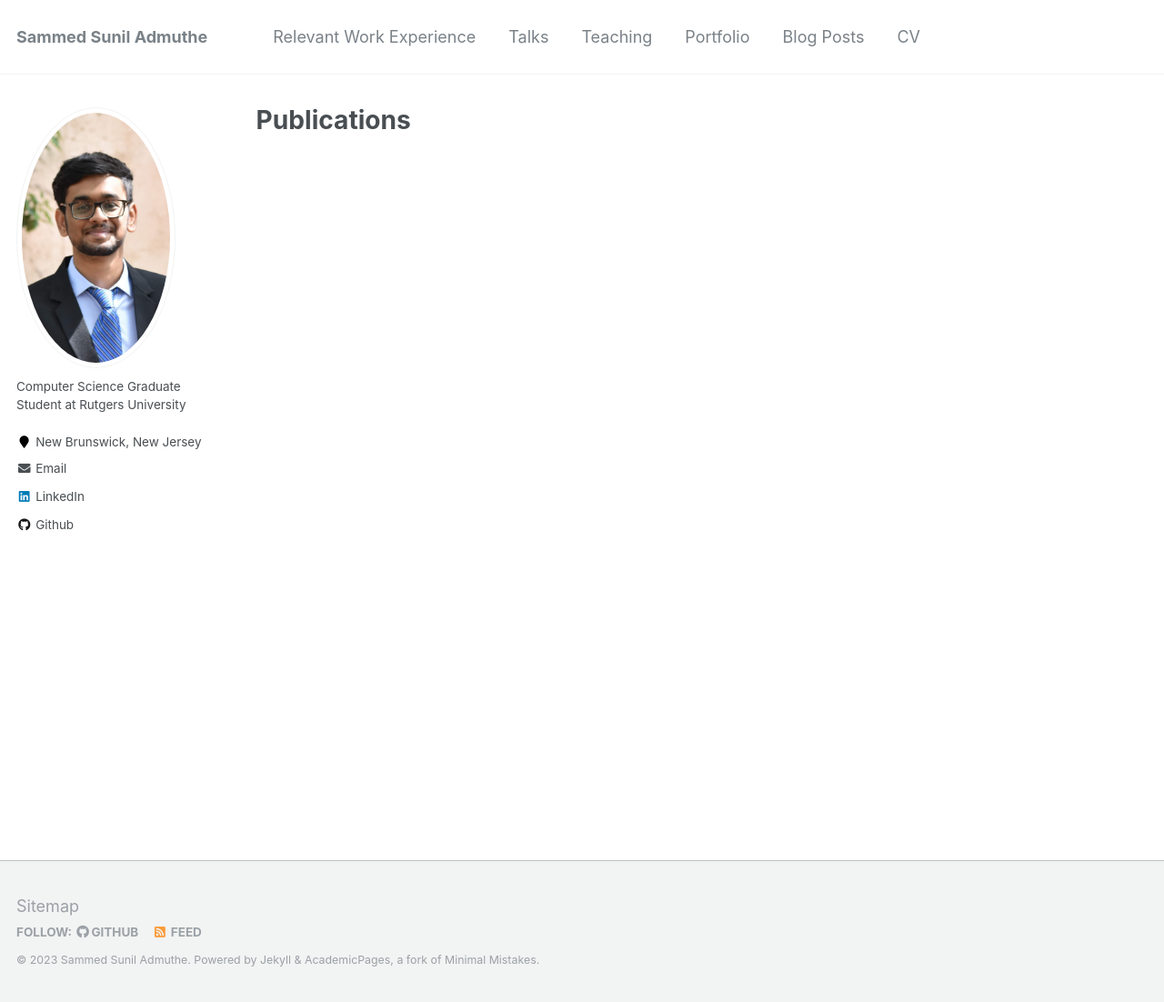
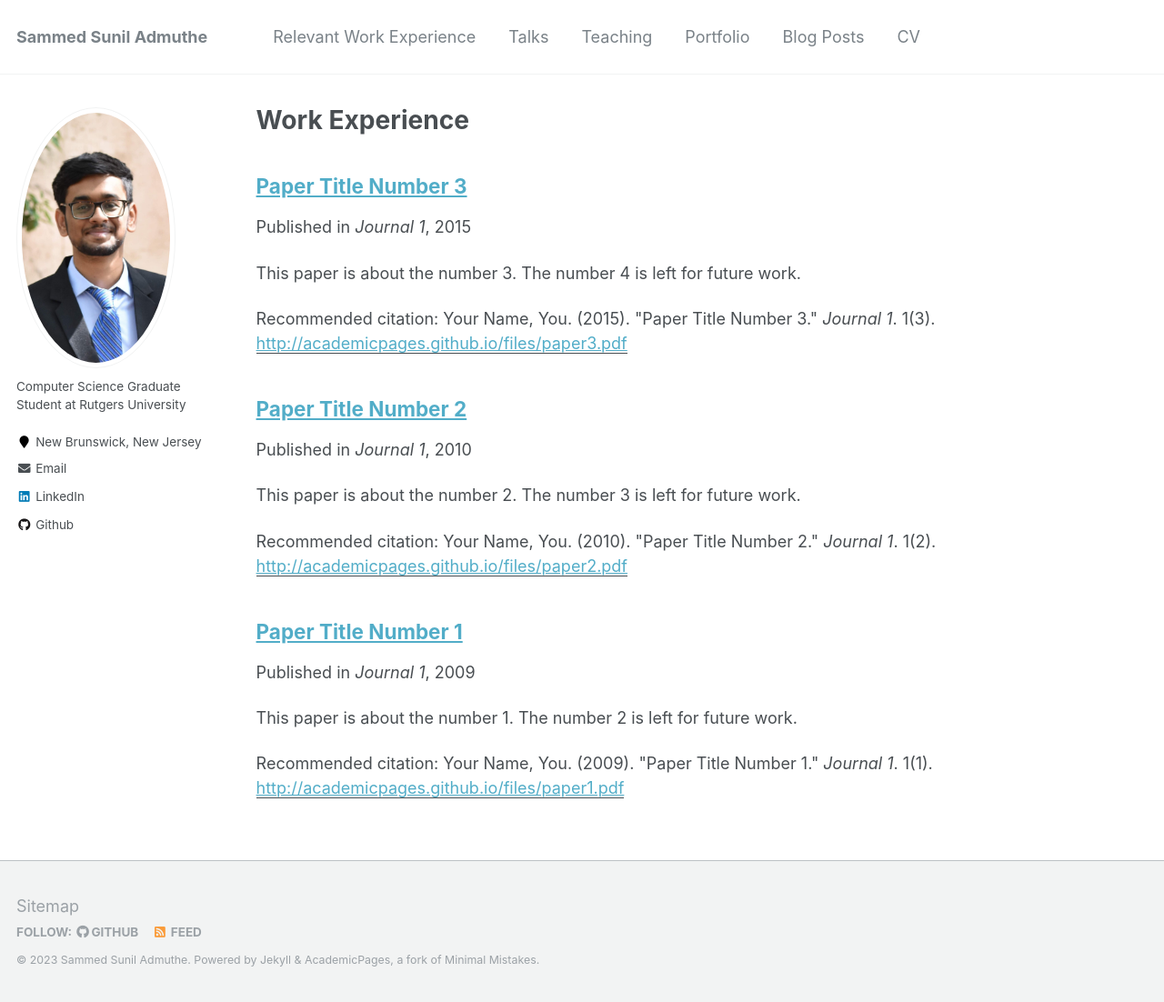
Before and after one commit to SammedAdmuthe/SammedAdmuthe.github.io, a Jekyll site: the page built from _pages/publications.md, in a window 1280 px wide and 1102 px high. Shown: the whole window at 91% size. Built offline with Jekyll 4.4.1, drawn with Linux system fonts in a browser that asks for light colours.

Commit message:
Work Experiencce tab added

```diff
--- a/_config.yml
+++ b/_config.yml
@@ -178,7 +178,7 @@ collections:
   teaching:
     output: true
     permalink: /:collection/:path/
-  publications:
+  workexperience:
     output: true
     permalink: /:collection/:path/
   portfolio:
@@ -218,10 +218,10 @@ defaults:
       author_profile: true
       share: true
       comments: true
-  # _publications
+  # _workexperience
   - scope:
       path: ""
-      type: publications
+      type: workexperience
     values:
       layout: single
       author_profile: true
--- a/_includes/archive-single.html
+++ b/_includes/archive-single.html
@@ -42,7 +42,7 @@
 
         {% if post.collection == 'teaching' %}
           <p> {{ post.type }}, <i>{{ post.venue }}</i>, {{ post.date | default: "1900-01-01" | date: "%Y" }} </p>
-        {% elsif post.collection == 'publications' %}
+        {% elsif post.collection == 'workexperience' %}
           <p>Published in <i>{{ post.venue }}</i>, {{ post.date | default: "1900-01-01" | date: "%Y" }} </p>
         {% elsif post.date %}
          <p class="page__date"><strong><i class="fa fa-fw fa-calendar" aria-hidden="true"></i> {{ site.data.ui-text[site.locale].date_label | default: "Published:" }}</strong> <time datetime="{{ post.date | default: "1900-01-01" | date_to_xmlschema }}">{{ post.date | default: "1900-01-01" | date: "%B %d, %Y" }}</time></p>
--- a/_pages/publications.md
+++ b/_pages/publications.md
@@ -1,7 +1,7 @@
 ---
 layout: archive
-title: "Publications"
-permalink: /publications/
+title: "Work Experience"
+permalink: /workexperience/
 author_profile: true
 ---
 
@@ -11,6 +11,6 @@ author_profile: true
 
 {% include base_path %}
 
-{% for post in site.publications reversed %}
+{% for post in site.workexperience reversed %}
   {% include archive-single.html %}
 {% endfor %}
```
Also changed, not shown: _pages/cv.md (+2 -2 lines), _workexperience/2010-10-01-paper-title-number-2.md (+2 -2 lines), _workexperience/2015-10-01-paper-title-number-3.md (+2 -2 lines).
